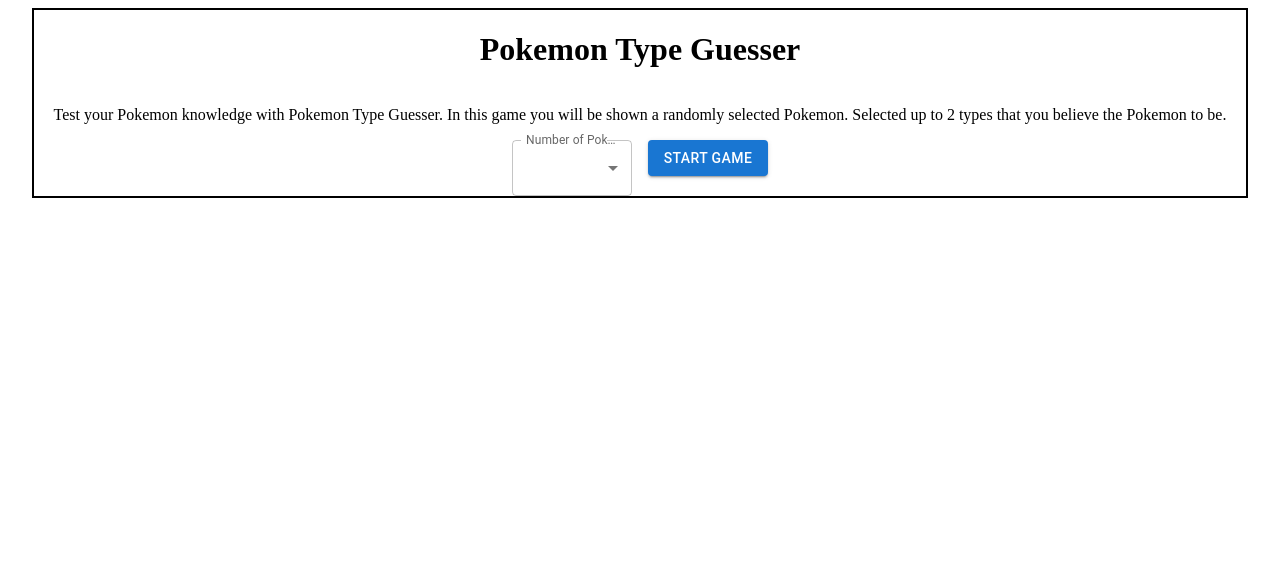
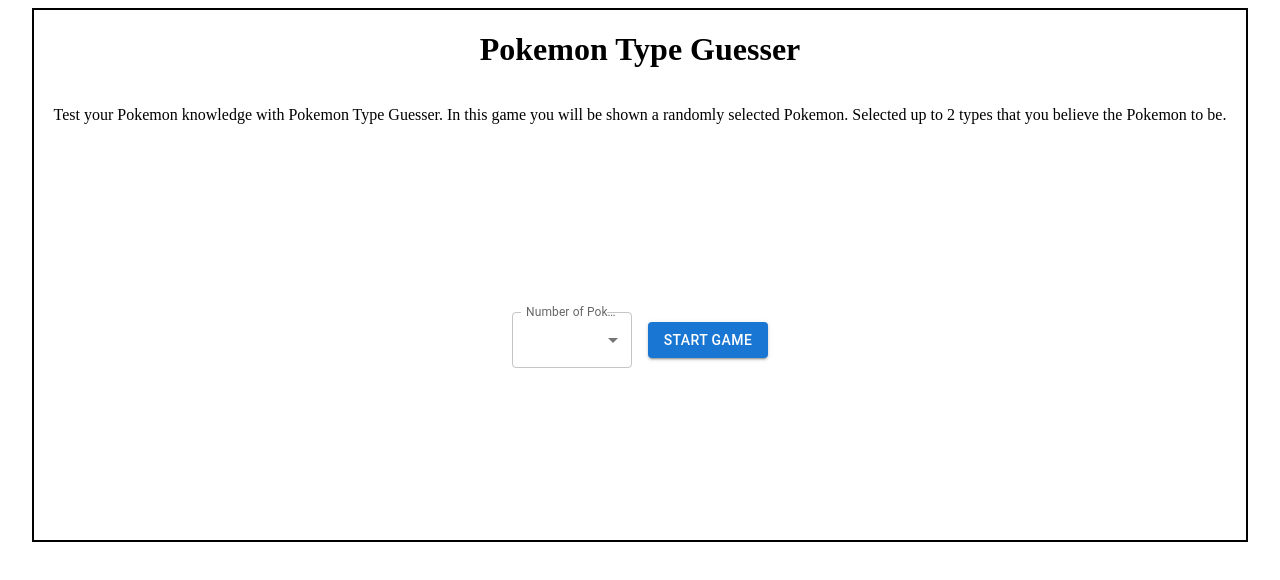
Before and after one commit to mattlandry237/pokemaster-v2, a Next.js app: page /pokemon-type-guesser-landing in a window 1280 px wide. Shown: the top 580 px of the page. Built offline with nearby package versions, Linux system fonts and the light colour scheme.

Commit message:
style changes

```diff
--- a/src/pages/pokemon-type-guesser-landing/index.js
+++ b/src/pages/pokemon-type-guesser-landing/index.js
@@ -1,13 +1,13 @@
-import Container from '@mui/material/Container'
-import Grid from '@mui/material/Grid'
-import Link from 'next/link'
 import * as React from 'react';
 import Box from '@mui/material/Box';
+import Button from '@mui/material/Button';
+import Container from '@mui/material/Container'
+import FormControl from '@mui/material/FormControl';
+import Grid from '@mui/material/Grid'
 import InputLabel from '@mui/material/InputLabel';
 import MenuItem from '@mui/material/MenuItem';
-import FormControl from '@mui/material/FormControl';
 import Select from '@mui/material/Select';
-import Button from '@mui/material/Button';
+import Link from 'next/link'
 
 
 
@@ -29,7 +29,8 @@
                 <Grid container item justifyContent="center">
                     <p> Test your Pokemon knowledge with Pokemon Type Guesser. In this game you will be shown a randomly selected Pokemon. Selected up to 2 types that you believe the Pokemon to be.</p>
                 </Grid>
-                <Grid container item justifyContent="center" columnSpacing={2}>
+                <Grid container item justifyContent="center" alignItems="center" columnSpacing={2} style={{ minHeight: "50vh" }}>
+
                     <Grid item>
                         <Box sx={{ minWidth: 120 }}>
                             <FormControl fullWidth>
@@ -45,8 +46,8 @@
                                 </Select>
                             </FormControl>
                         </Box>
+                    </Grid>
 
-                    </Grid>
                     <Grid item>
                         <Link style={{ textDecoration: 'none' }}
                             href={{
@@ -58,10 +59,10 @@
                             as={''}>
                             <Button variant="contained" color="primary"> Start Game </Button>
                         </Link>
+                    </Grid>
 
-                    </Grid>
+
                 </Grid>
-
             </Grid>
         </Container>
     )
```
